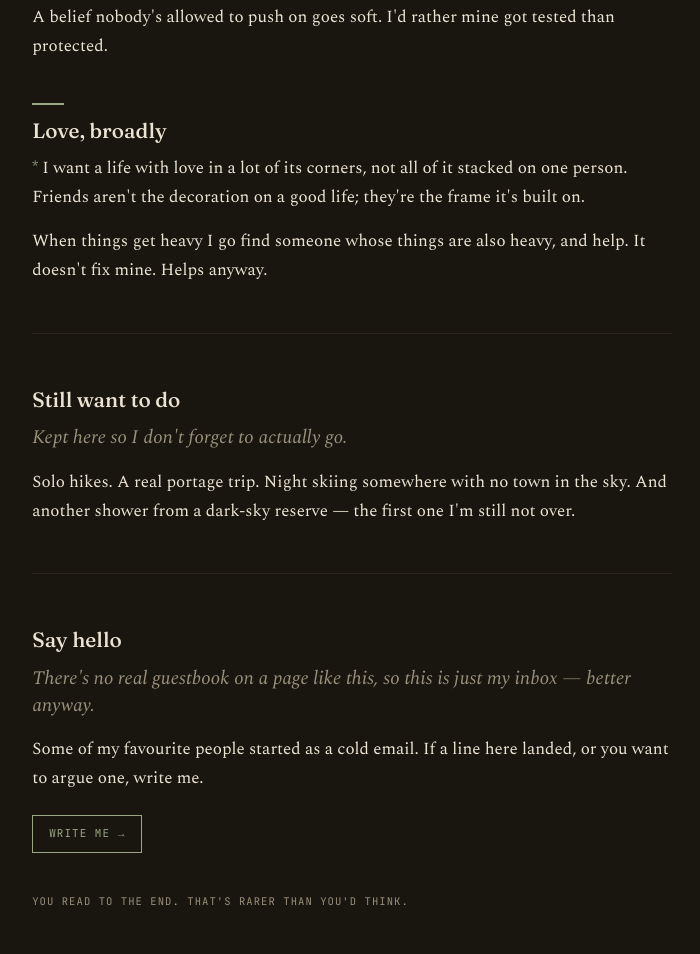
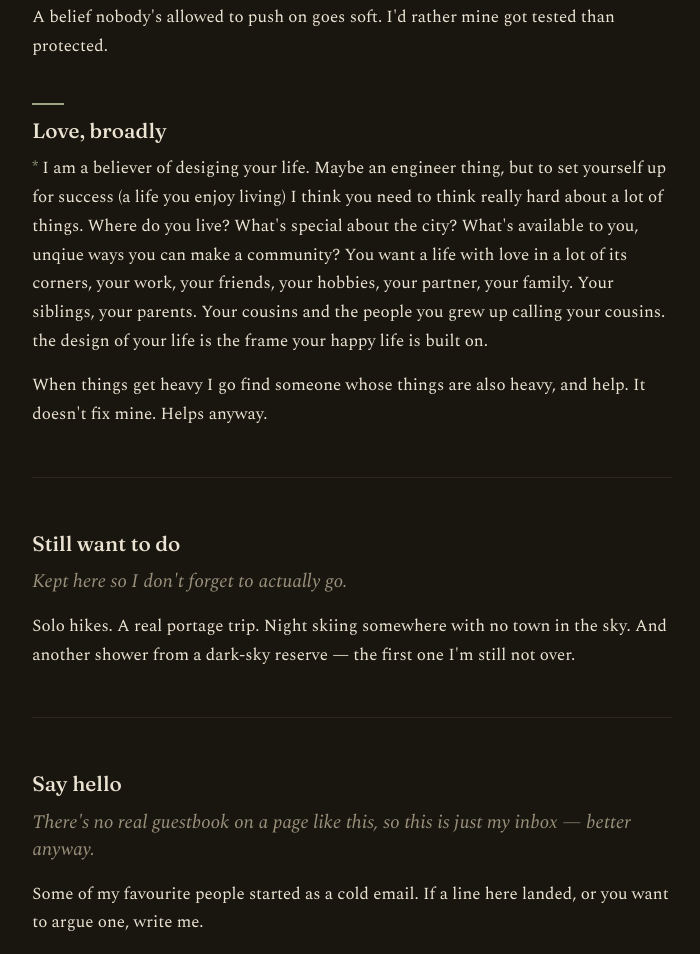
Before and after one commit to PrachixShah/PrachixShah.github.io, a plain HTML site: page ethos.html in a window 1280 px wide. Shown: the part 756-1710 px from the top of the page, without its empty margins (401-1101 px from the left). Drawn offline with nearby package versions, Linux system fonts and the light colour scheme.

Commit message:
Update belief about love and life design
Replaced a paragraph about love with a new belief on designing life.

```diff
--- a/ethos.html
+++ b/ethos.html
@@ -139,7 +139,7 @@ em{font-style:italic;}
     <p class="belief">A belief nobody's allowed to push on goes soft. I'd rather mine got tested than protected.</p>
 
     <h2 class="sec" id="love">Love, broadly</h2>
-    <p class="belief"><span class="star">*</span> I want a life with love in a lot of its corners, not all of it stacked on one person. Friends aren't the decoration on a good life; they're the frame it's built on.</p>
+    <p class="belief"><span class="star">*</span> I am a believer of desiging your life. Maybe an engineer thing, but to set yourself up for success (a life you enjoy living) I think you need to think really hard about a lot of things. Where do you live? What's special about the city? What's available to you, unqiue ways you can make a community? You want a life with love in a lot of its corners, your work, your friends, your hobbies, your partner, your family. Your siblings, your parents. Your cousins and the people you grew up calling your cousins. the design of your life is the frame your happy life is built on.</p>
     <p class="belief">When things get heavy I go find someone whose things are also heavy, and help. It doesn't fix mine. Helps anyway.</p>
 
     <hr class="divider">
```
